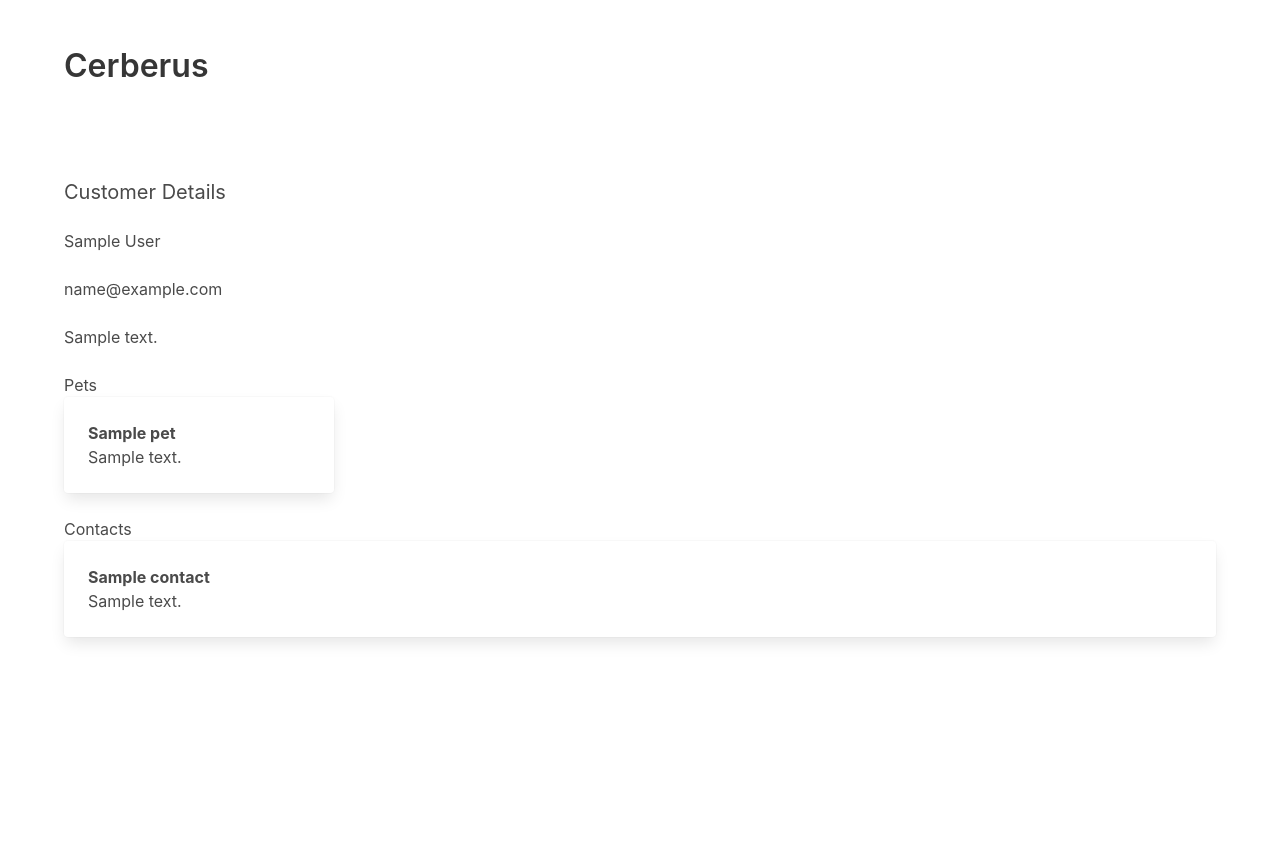
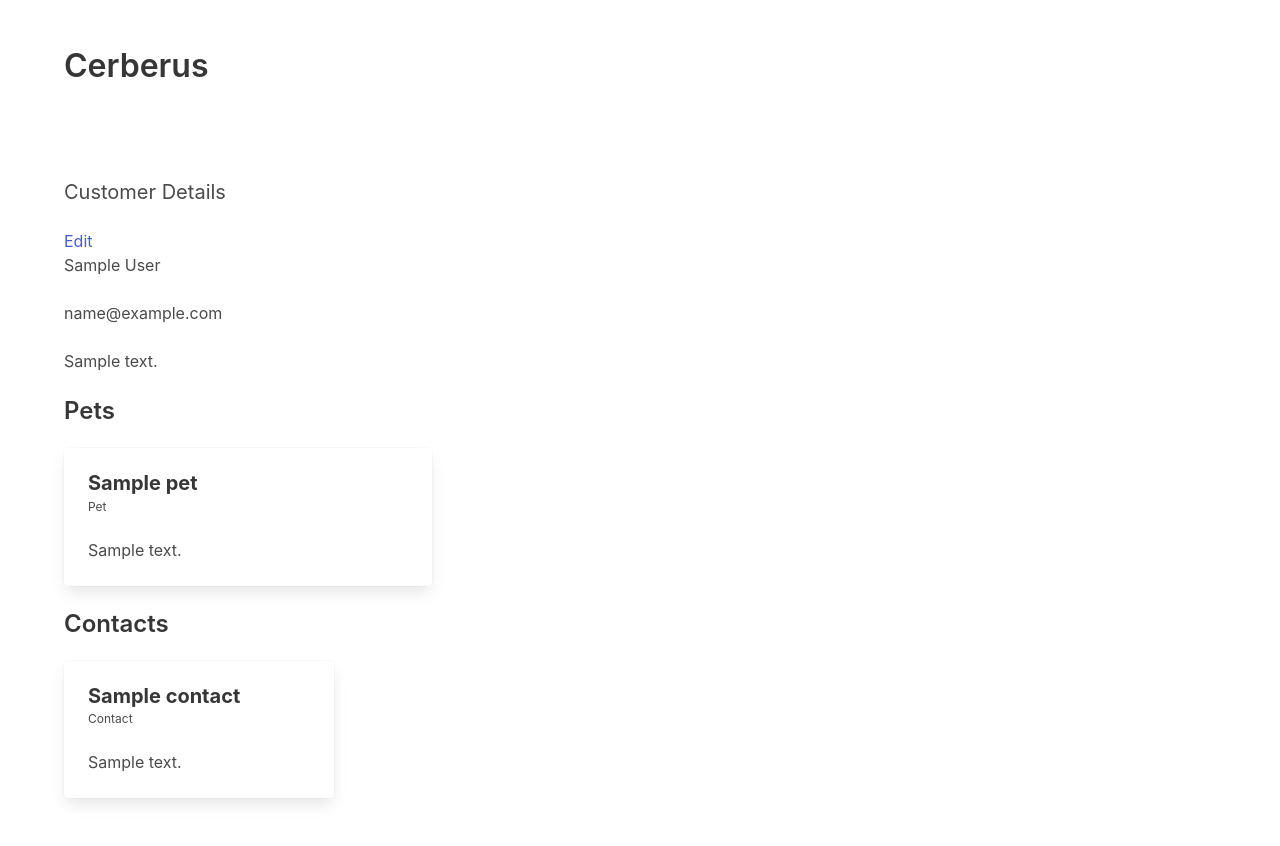
Before and after one commit to sourcery-ai-experiments/cerberus, a Django app: template cerberus/templates/cerberus/customer_detail.html in a window 1280 px wide. Before the commit the page ends 643 px from the top, so only its background shows below. Run offline with Django 4.2, Linux system fonts and the light colour scheme; the template is opened without the code that fills it: values that come from a table or form of the project are taken from there, others are empty; tables that the repository leaves empty hold one stand-in row (values such as "Sample post"); parts of the project's set-up code (start-up, migrations or seed data) failed here and were passed over.

Commit message:
I have an edit screen

```diff
--- a/cerberus-crm/settings/base.py
+++ b/cerberus-crm/settings/base.py
@@ -27,6 +27,8 @@ INSTALLED_APPS = [
     "django.contrib.sessions",
     "django.contrib.messages",
     "django.contrib.staticfiles",
+    "crispy_forms",
+    "crispy_bulma",
     "neapolitan",
     "polymorphic",
     "corsheaders",
@@ -193,3 +195,6 @@ CORS_ALLOWED_ORIGINS = [
     "http://127.0.0.1:3000",
     "http://localhost:3000",
 ]
+
+CRISPY_ALLOWED_TEMPLATE_PACKS = ("bulma",)
+CRISPY_TEMPLATE_PACK = "bulma"
--- a/cerberus/models.py
+++ b/cerberus/models.py
@@ -20,6 +20,7 @@ from django.db.models.query import QuerySet
 from django.shortcuts import get_object_or_404, render  # noqa
 from django.template import loader
 from django.template.loader import get_template
+from django.urls import reverse
 from django.utils.timezone import make_aware
 from django.utils.translation import gettext_lazy as _
 
@@ -162,6 +163,9 @@ class Customer(models.Model):
             bookings.extend(pet.bookings.all())
 
         return bookings
+
+    def get_absolute_url(self) -> str:
+        return reverse("customer_detail", kwargs={"pk": self.pk})
 
 
 @reversion.register()
--- a/cerberus/templates/cerberus/customer_detail.html
+++ b/cerberus/templates/cerberus/customer_detail.html
@@ -3,38 +3,25 @@
 {% block content %}
     <div class="container">
         <h2 class="subtitle">Customer Details</h2>
+        <a href="{% url 'customer_update' customer.id %}">Edit</a>
         <div class="block">{{ customer.name }}</div>
         <div class="block">{{ customer.invoice_email }}</div>
         <div class="block">{{ customer.invoice_address|linebreaks }}</div>
 
-
-        <h3>Pets</h3>
+        <h3 class="title is-4">Pets</h3>
         <div class="columns is-multiline">
             {% for pet in customer.active_pets %}
-                <div class="column is-one-quarter">
-                    <div class="card">
-                        <div class="card-content">
-                            <p class="has-text-weight-bold">{{ pet.name }}</p>
-                            <div class="content">
-                                {{ pet.description }}
-                            </div>
-                        </div>
-                    </div>
+                <div class="column is-one-third">
+                    {% include "components/card.html" with title=pet.name type="Pet" description=pet.description %}
                 </div>
             {% endfor %}
         </div>
 
-
-        <h3>Contacts</h3>
+        <h3 class="title is-4">Contacts</h3>
         <div class="columns">
             {% for contact in customer.contacts.all %}
-                <div class="column">
-                    <div class="card">
-                        <div class="card-content">
-                            <p class="has-text-weight-bold">{{ contact.name }}</p>
-                            <p>{{ contact.details }}</p>
-                        </div>
-                    </div>
+                <div class="column is-one-quarter">
+                    {% include "components/card.html" with title=contact.name type="Contact" description=contact.details %}
                 </div>
             {% endfor %}
         </div>
--- a/pyproject.toml
+++ b/pyproject.toml
@@ -4,8 +4,10 @@ version = "0.1.0"
 description = "Cerberus, the dog walkers CRM"
 license = { file = "LICENSE" }
 dependencies = [
+    "crispy-bulma",
     "dj-database-url",
     "django-cors-headers",
+    "django-crispy-forms",
     "django-filter",
     "django-fsm",
     "django-fsm-log",
--- /dev/null
+++ b/templates/components/card.html
@@ -0,0 +1,9 @@
+<div class="card">
+    <div class="card-content">
+        <p class="has-text-weight-bold title is-size-5">{{ title }}</p>
+        <p class="is-size-7 subtitle">{{ type }}</p>
+        <div class="content">
+            {{ description }}
+        </div>
+    </div>
+</div>
```
Also changed, not shown: cerberus/forms.py (added, +12 -0 lines), cerberus/templates/cerberus/customer_form.html (added, +13 -0 lines), cerberus/views.py (+5 -3 lines), requirements.dev.txt (+12 -0 lines), requirements.txt (+12 -0 lines).
